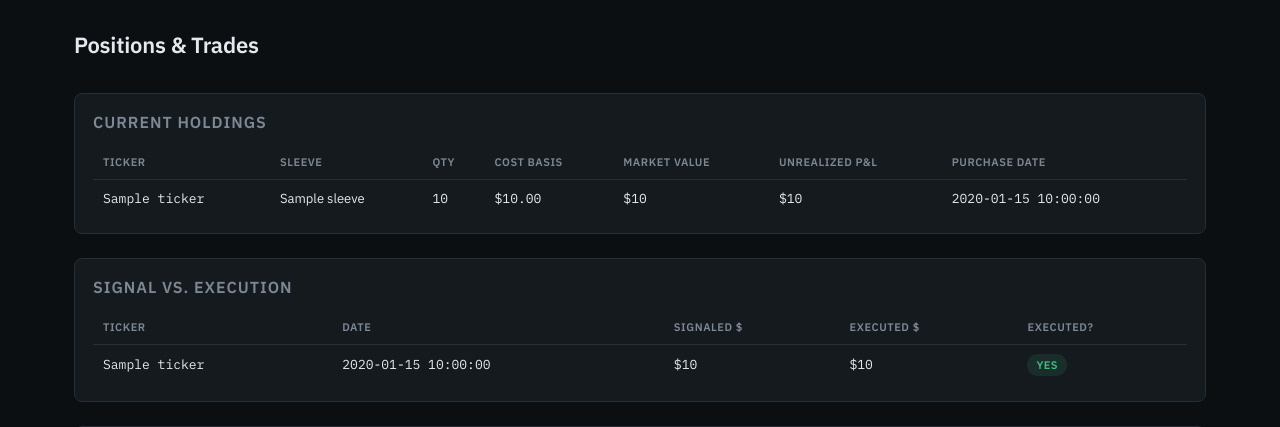
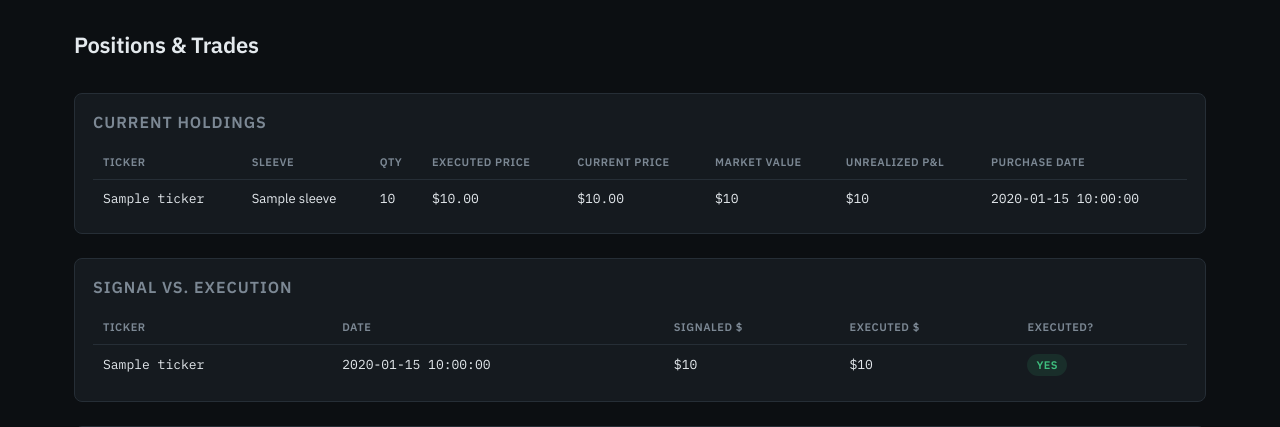
Before and after one commit to aitmai/quant-fund-system, a Flask app: page /positions in a window 1280 px wide. Shown: the part 56-483 px from the top of the page. Run offline with Flask 3, Linux system fonts and the light colour scheme; a database or web service that is not in the repository returns one stand-in record (values such as "Sample title"); some libraries are stand-ins or nearby versions.

Commit message:
Fix position price

```diff
--- a/src/gui/templates/positions.html
+++ b/src/gui/templates/positions.html
@@ -9,13 +9,14 @@
   {% if positions %}
     <div class="table-wrap">
       <table>
-        <tr><th>Ticker</th><th>Sleeve</th><th>Qty</th><th>Cost basis</th><th>Market value</th><th>Unrealized P&L</th><th>Purchase date</th></tr>
+        <tr><th>Ticker</th><th>Sleeve</th><th>Qty</th><th>Executed price</th><th>Current price</th><th>Market value</th><th>Unrealized P&L</th><th>Purchase date</th></tr>
         {% for p in positions %}
           <tr>
             <td class="mono">{{ p.ticker }}</td>
             <td>{{ p.sleeve }}</td>
             <td class="mono">{{ p.quantity }}</td>
             <td class="mono">{{ "$%.2f"|format(p.avg_cost_basis) if p.avg_cost_basis else "—" }}</td>
+            <td class="mono">{{ "$%.2f"|format(p.current_price) if p.current_price else "—" }}</td>
             <td class="mono">{{ "$%.0f"|format(p.market_value) if p.market_value else "—" }}</td>
             <td class="mono {{ 'positive' if p.unrealized_pnl and p.unrealized_pnl >= 0 else 'negative' if p.unrealized_pnl else '' }}">{{ "$%.0f"|format(p.unrealized_pnl) if p.unrealized_pnl is not none else "—" }}</td>
             <td class="mono">{{ p.purchase_date or "—" }}</td>
```
